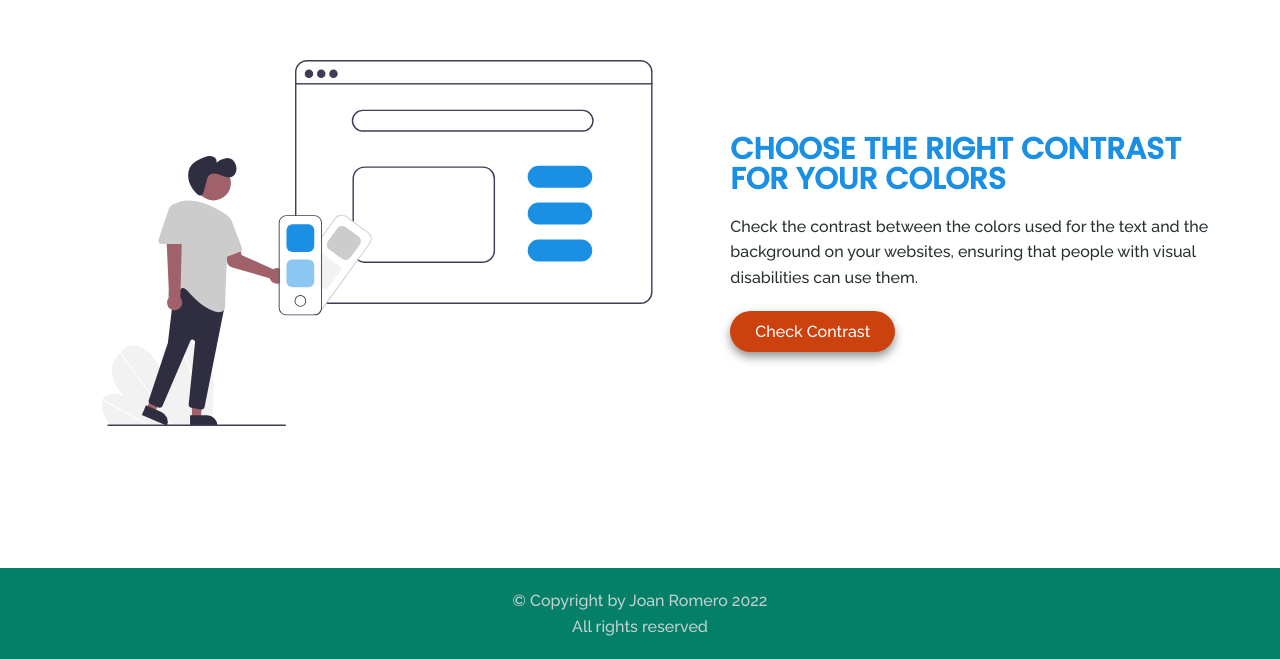
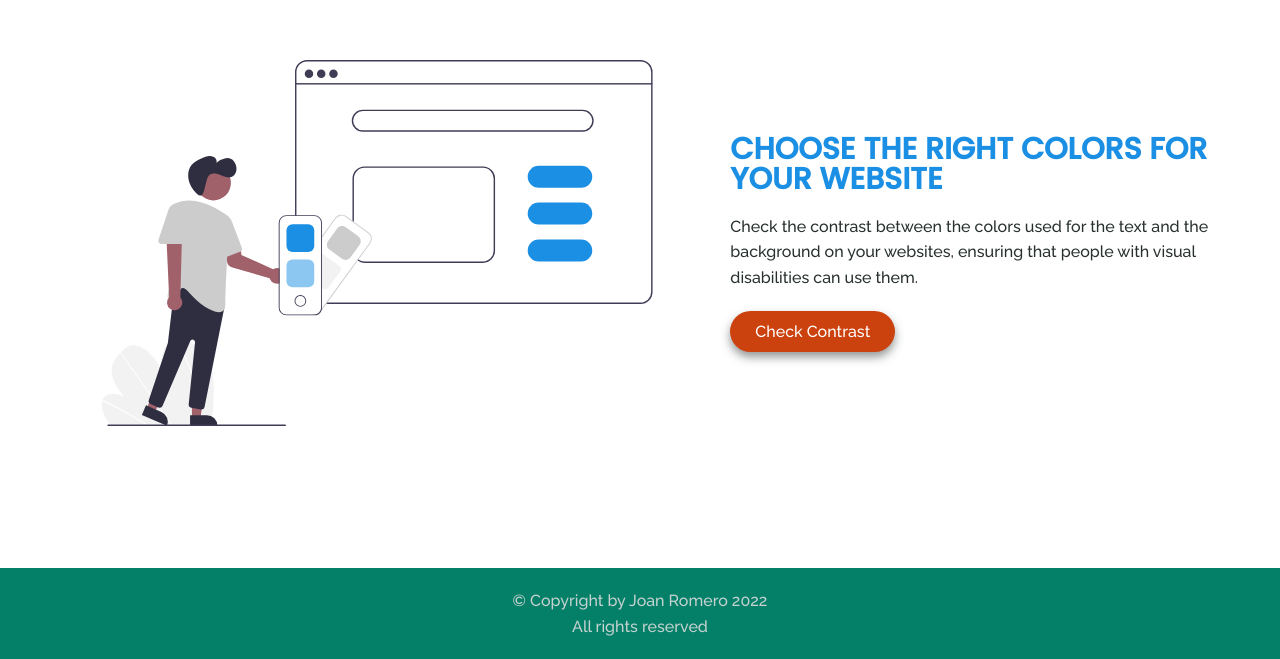
Before and after one commit to JoanR99/web-access-client, a React (Vite) app: page / in a window 1280 px wide. Shown: the part 832-1491 px from the top of the page. Built offline with nearby package versions, Linux system fonts and the light colour scheme.

Commit message:
change title on home page

```diff
--- a/src/screens/Home/Home.jsx
+++ b/src/screens/Home/Home.jsx
@@ -32,7 +32,7 @@ const Home = () => (
 			</div>
 			<div className="section__content">
 				<h1 className="heading-1 heading-1--secondary">
-					Choose the right contrast for your colors
+					Choose the right colors for your website
 				</h1>
 				<p>
 					Check the contrast between the colors used for the text and the
```
